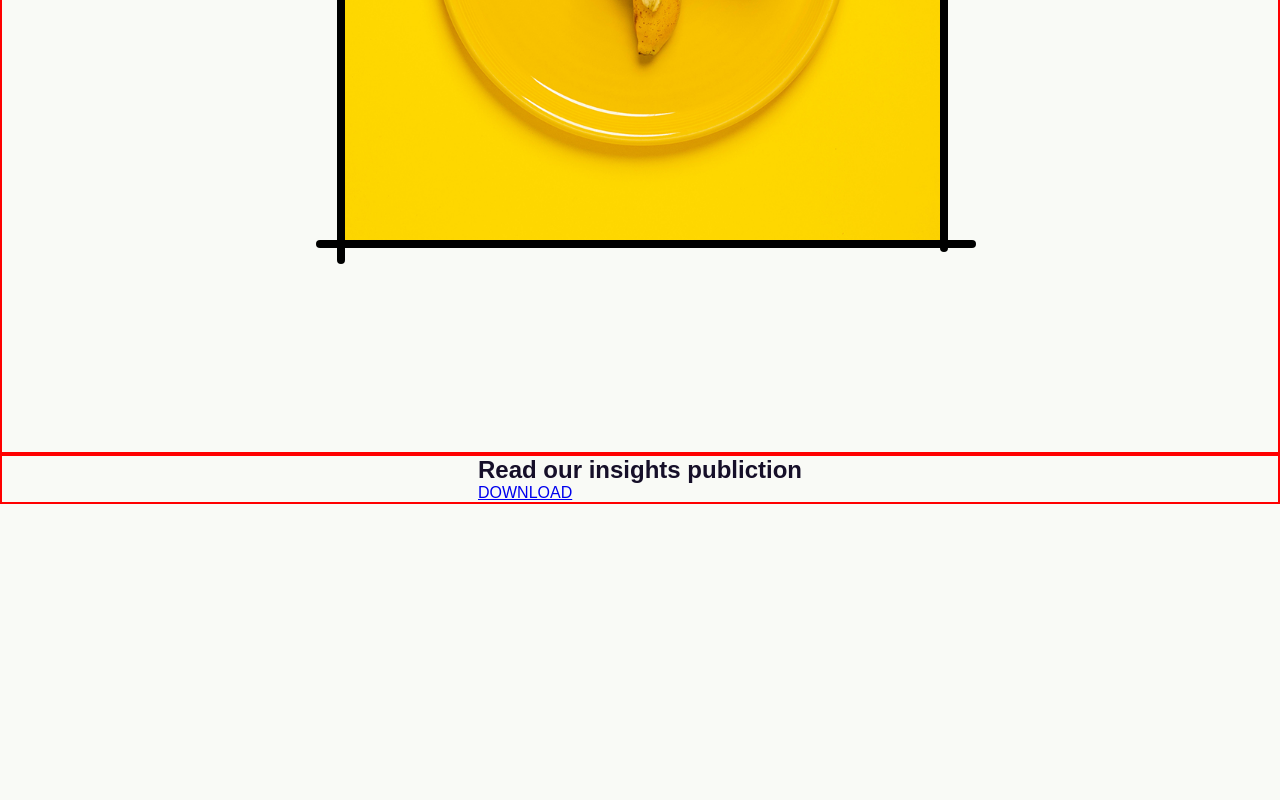
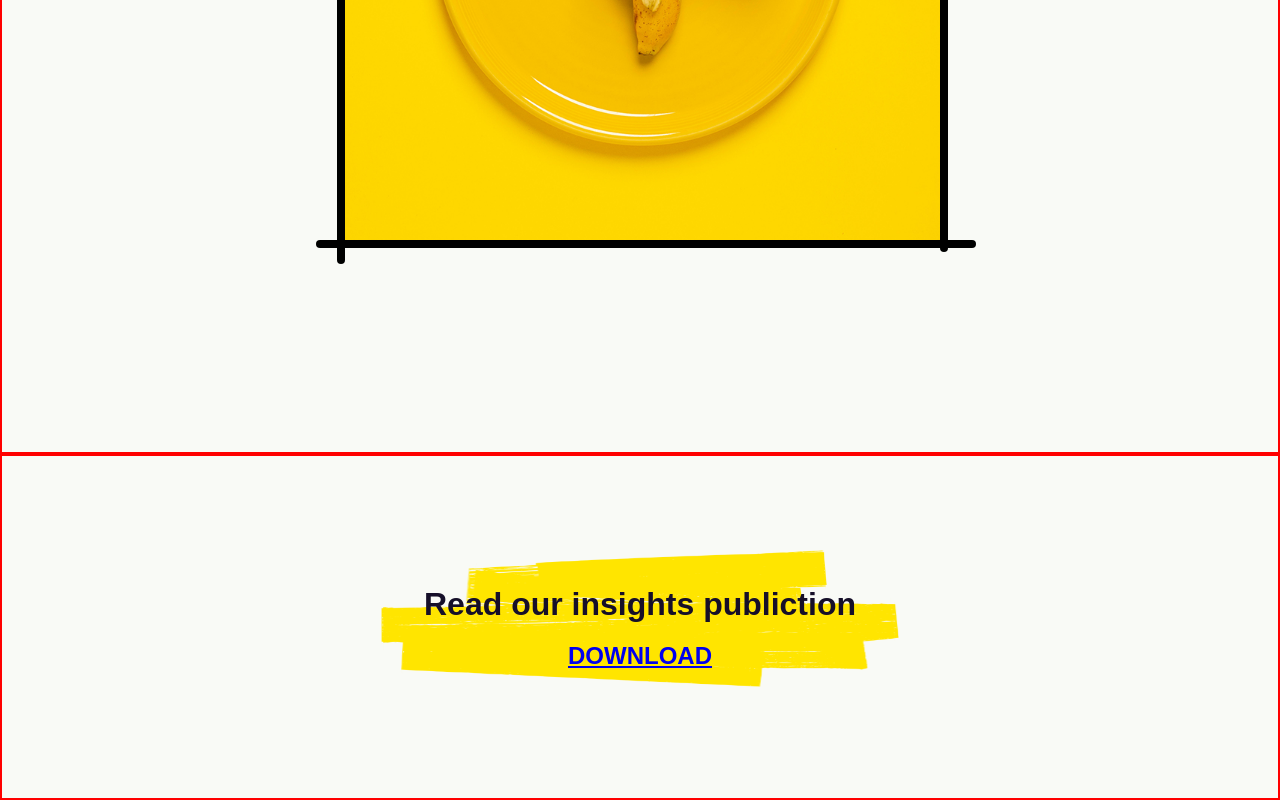
Before and after one commit to michellelclement/border-test, a plain HTML site: page index.html in a window 1280 px wide. Shown: the part 554-1354 px from the top of the page. Before the commit the page ends 1058 px from the top, so only its background shows below. Drawn offline with Linux system fonts and the light colour scheme.

Commit message:
Add insights section

```diff
--- a/index.html
+++ b/index.html
@@ -8,7 +8,7 @@
     <title>Document</title>
   </head>
   <body>
-    <section>
+    <section class="image__section">
       <div class="image__container">
         <div class="image image--navy">
           <span class="image__border image__border--1"></span>
@@ -20,10 +20,10 @@
       </div>
     </section>
 
-    <section>
+    <section class="insights__section">
       <div class="insights__container">
         <div class="insights__block">
-          <h1 class="insights__heading">Read our insights publiction</h1>
+          <h2 class="insights__heading">Read our insights publiction</h2>
           <a href="#" class="insights__link">DOWNLOAD</a>
         </div>
       </div>
--- a/style.css
+++ b/style.css
@@ -12,7 +12,8 @@ body {
     color: #160f29;
 }
 
-section {
+
+.image__section {
     display: flex;
     align-items: center;
     justify-content: center;
@@ -38,6 +39,7 @@ section {
     position: absolute;
     border-radius: 0.5rem;
 }
+
 .image__border--1 {
     width: 110%;
     height: 0.5rem;
@@ -65,3 +67,61 @@ section {
     top: 98%;
     left: -4%;
 }
+
+/* Insights Link Section */
+
+.insights__section {
+    border: solid 2px red;
+    padding: 8rem 0rem;
+}
+
+h2 {
+    font-family: "Montserrat", sans-serif;
+    font-weight: 800;
+    line-height: 1.3;
+    font-size: 2rem;
+}
+
+.insights__container {
+    padding-left: 1rem;
+    padding-right: 1rem;
+    margin-left: auto;
+    margin-right: auto;
+    max-width: 100rem;
+    display: flex;
+    justify-content: center;
+    position: relative;
+}
+
+.insights__block {
+    display: inline-flex;
+    flex-direction: column;
+    align-items: center;
+    justify-content: center;
+    position: relative;
+    z-index: 0;
+}
+
+.insights__block::before {
+    content: '';
+    display: block;
+    position: absolute;
+    background: url(/images/section-3-brush.png);
+    background-repeat: no-repeat;
+    background-position: center;
+    background-size: 100% 100%;
+    z-index: -1;
+    width: 120%;
+    height: 160%;
+    top: -40%;
+    left: -10%;
+    box-sizing: border-box;
+}
+
+.insights__link {
+    text-transform: uppercase;
+    font-weight: 600;
+    font-size: 1.5rem;
+    letter-spacing: 0.125;
+    margin-top: 1rem;
+}
```
Also changed, not shown: images/section-3-brush.png (added).
